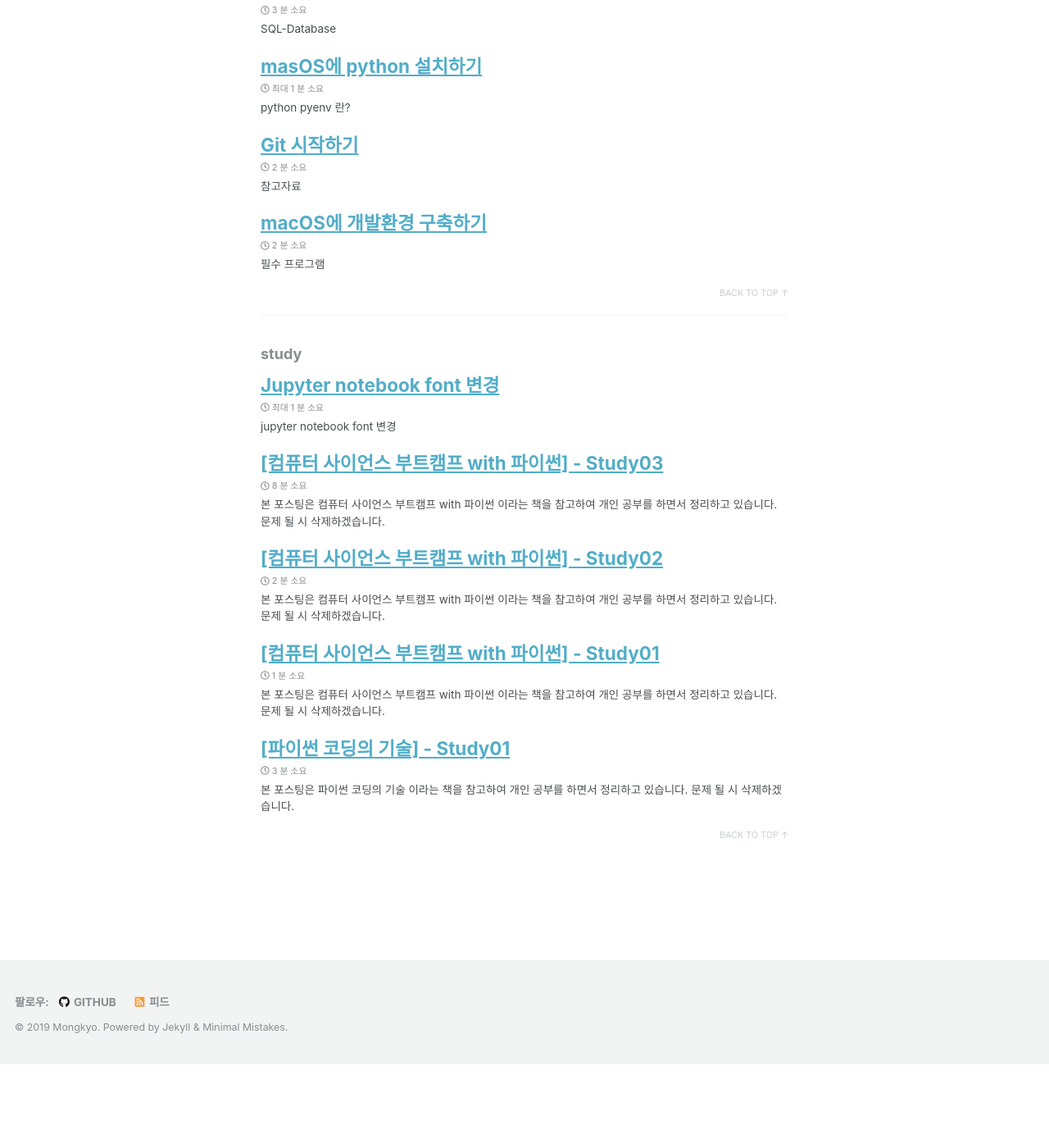
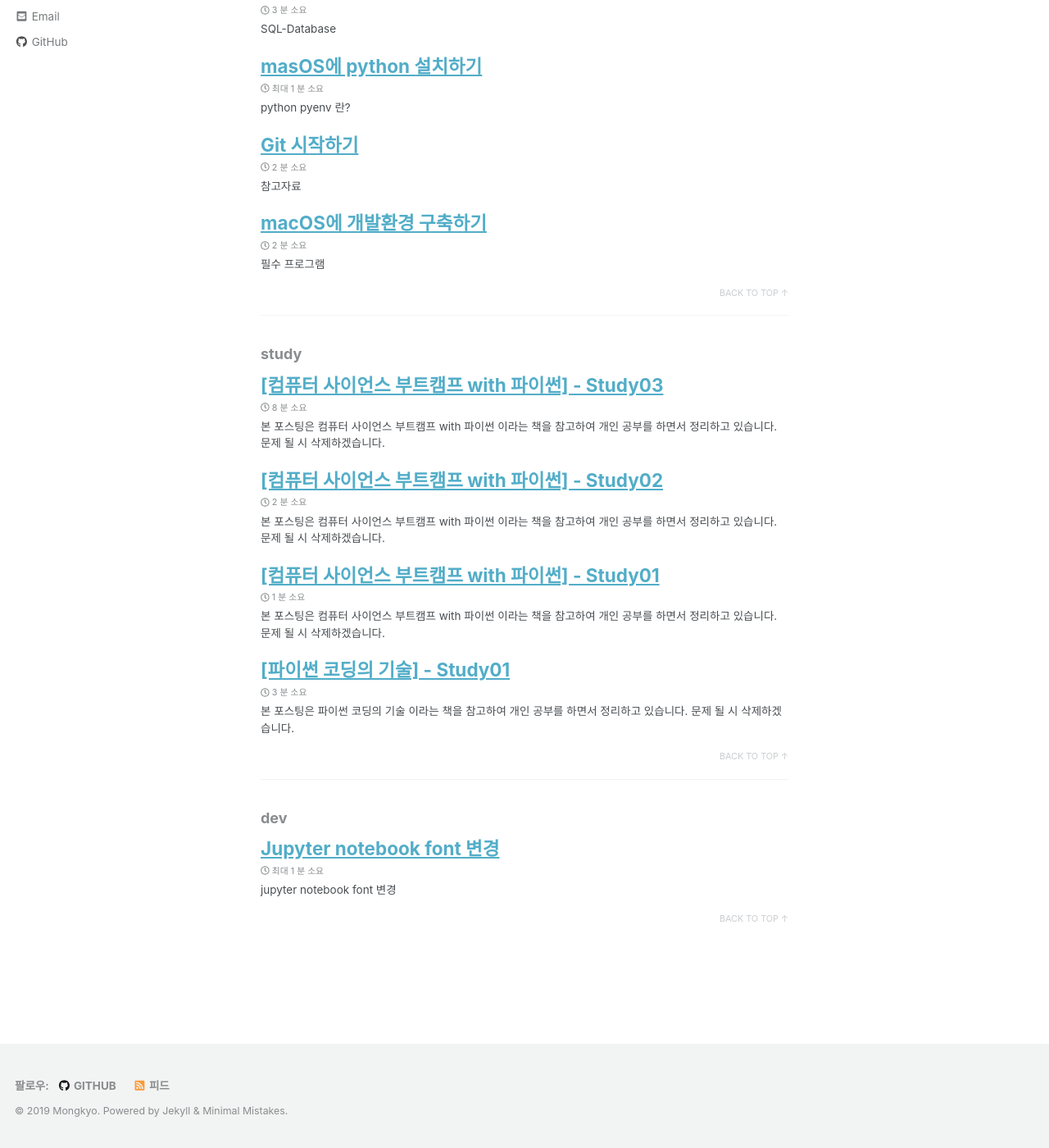
Before and after one commit to mongkyo/mongkyo.github.io, a Jekyll site: the page built from _pages/category-archive.md, in a window 1280 px wide and 1400 px high, scrolled down 825 px. Shown: the whole window at 82% size. Built offline with Jekyll 4.4.1, drawn with Linux system fonts in a browser that asks for light colours; nearby versions of some CDN libraries; before the commit the page ends 2124 px from its top, so only the background shows below that.

```diff
--- a/_posts/2019-01-20-jupyternotebook.md
+++ b/_posts/2019-01-20-jupyternotebook.md
@@ -1,7 +1,7 @@
 ---
 title: "Jupyter notebook font 변경"
 categories:
-  - study
+  - dev
 tags:
     - macOS
     - jupter notebook
```
Also changed, not shown: _posts/Kakao chatbot 만들기 .md (added, +8 -0 lines).
